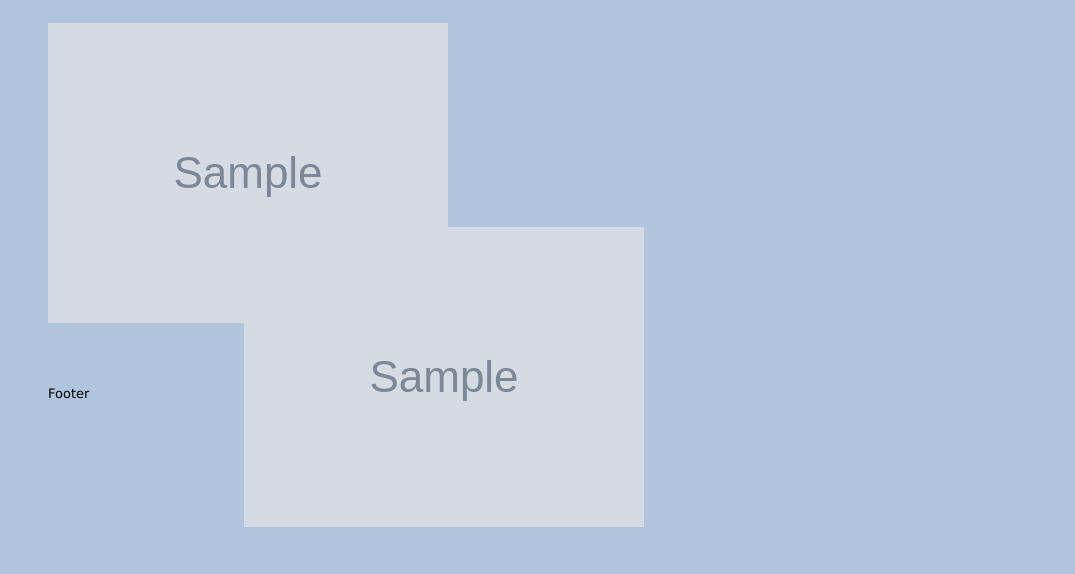
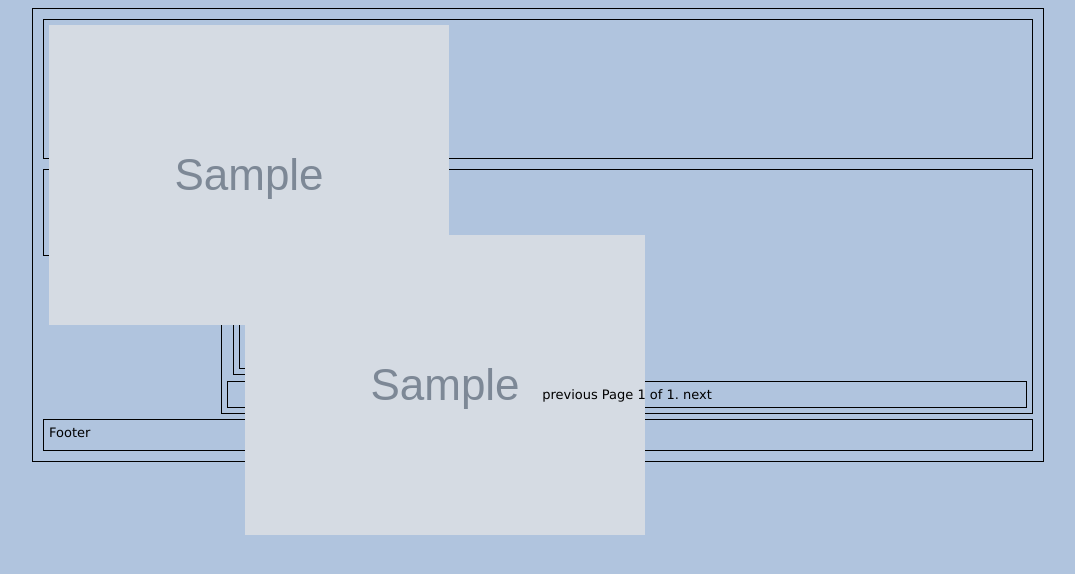
Before and after one commit to markwingerd/SEA, a Django app: page /gallery/1/ in a window 1280 px wide. Shown: the top 574 px of the page, without its empty margins (102-1177 px from the left). Run offline with Django 3.2, Linux system fonts and the light colour scheme; tables that the repository leaves empty hold one stand-in row (values such as "Sample post"); grey boxes marked "Sample" are stand-in pictures.

Commit message:
Added gallery pages with paginator.

```diff
--- a/StrangelyEverAfter/gallery/static/styles.css
+++ b/StrangelyEverAfter/gallery/static/styles.css
@@ -46,7 +46,7 @@ td {
 
 /******************************/
 div {
-    border: 0px solid black; /* Reserved for website design */
+    border: 1px solid black; /* Reserved for website design */
     padding: 5px;
     margin: 5px;
 }
@@ -87,6 +87,12 @@ div {
     margin: 0px;
     height: 128px;
 }
+#paginator-container {
+    margin: 0px;
+    width: 788px;
+    clear: both;
+    text-align: center;
+}
 /* Used to push the wrapper div around the contents of the website*/
 #footer {
     overflow: hidden;
--- a/StrangelyEverAfter/gallery/views.py
+++ b/StrangelyEverAfter/gallery/views.py
@@ -1,7 +1,7 @@
 from django.shortcuts import render_to_response, get_object_or_404, get_list_or_404
 from gallery.models import Project, Picture
 from django.conf import settings
-from django.core.paginator import Paginator
+from django.core.paginator import Paginator, EmptyPage, PageNotAnInteger
 
 import os
 import os.path
@@ -19,10 +19,20 @@ def project(request, project_id):
     project_info = get_object_or_404(Project, pk=project_id)
     galleryimage_list = get_list_or_404(Picture, project_id=project_id)
 
+    paginator = Paginator(galleryimage_list, 15)
+    page = request.GET.get('page')
+    try:
+        image_list = paginator.page(page)
+    except PageNotAnInteger:
+        image_list = paginator.page(1)
+    except EmptyPage:
+        # If page is out of range, deliver last page of results.
+        image_list = paginator.page(paginator.num_pages)
+
     return render_to_response('gallery/viewproject.html', {
         'project_name': project_info.project,
         'banner_image': project_info.banner.url,
-        'galleryimage_list': galleryimage_list
+        'galleryimage_list': image_list
     })
 
 
--- a/templates/gallery/index.html
+++ b/templates/gallery/index.html
@@ -11,7 +11,7 @@
         <th>Strangely Ever After Gallery</th>
         {% for p in project_list %}
             <tr>
-            <td><a href="/gallery/{{ p.id }}/">{{ p.project }}</a></td>
+            <td><a href="/gallery/{{ p.id }}/?page=1">{{ p.project }}</a></td>
             </tr>
         {% endfor %}
     </table></center>
--- a/templates/gallery/viewproject.html
+++ b/templates/gallery/viewproject.html
@@ -28,6 +28,25 @@
                     </a>
                 </div>
             {% endfor %}
+
+            <div id="paginator-container">
+                <span>
+                    {% if galleryimage_list.has_previous %}
+                        <a href="?page={{ galleryimage_list.previous_page_number }}">previous</a>
+                    {% else %}
+                        previous
+                    {% endif %}
+                    <span>
+                        Page {{ galleryimage_list.number }} of {{ galleryimage_list.paginator.num_pages }}.
+                    </span>
+                    {% if galleryimage_list.has_next %}
+                        <a href="?page={{ galleryimage_list.next_page_number }}">next</a>
+                    {% else %}
+                        next
+                    {% endif %}
+                </span>
+            </div>
+
         </div>
         <div id="footer">
             Footer
@@ -37,35 +56,5 @@
     <p>No images are available for this project.</p>
 {% endif %}
 
-
-<!-- {% comment %}
-{% if galleryimage_list %}
-
-    <center><table>
-        <th colspan=5><img src="{{ banner_image }}" /></th>
-
-        {% for inner_list in galleryimage_list %}
-        <tr>
-            {% for img in inner_list %}
-                <td id="title"><a href="./{{ img.id }}/">{{ img.title }}</a></td>
-            {% endfor %}
-        </tr>
-        <tr>
-            {% for img in inner_list %}
-                <td id="image"><a href="./{{ img.id }}/"><img src="{{ img.thumb.url }}"></a></td>
-            {% endfor %}
-        </tr>
-
-        {% endfor %}
-
-    </table></center>
-
-
-
-
-{% else %}
-    <p>No images are available for this project.</p>
-{% endif %}
-{% endcomment %}-->
 </body>
 </html>
```
